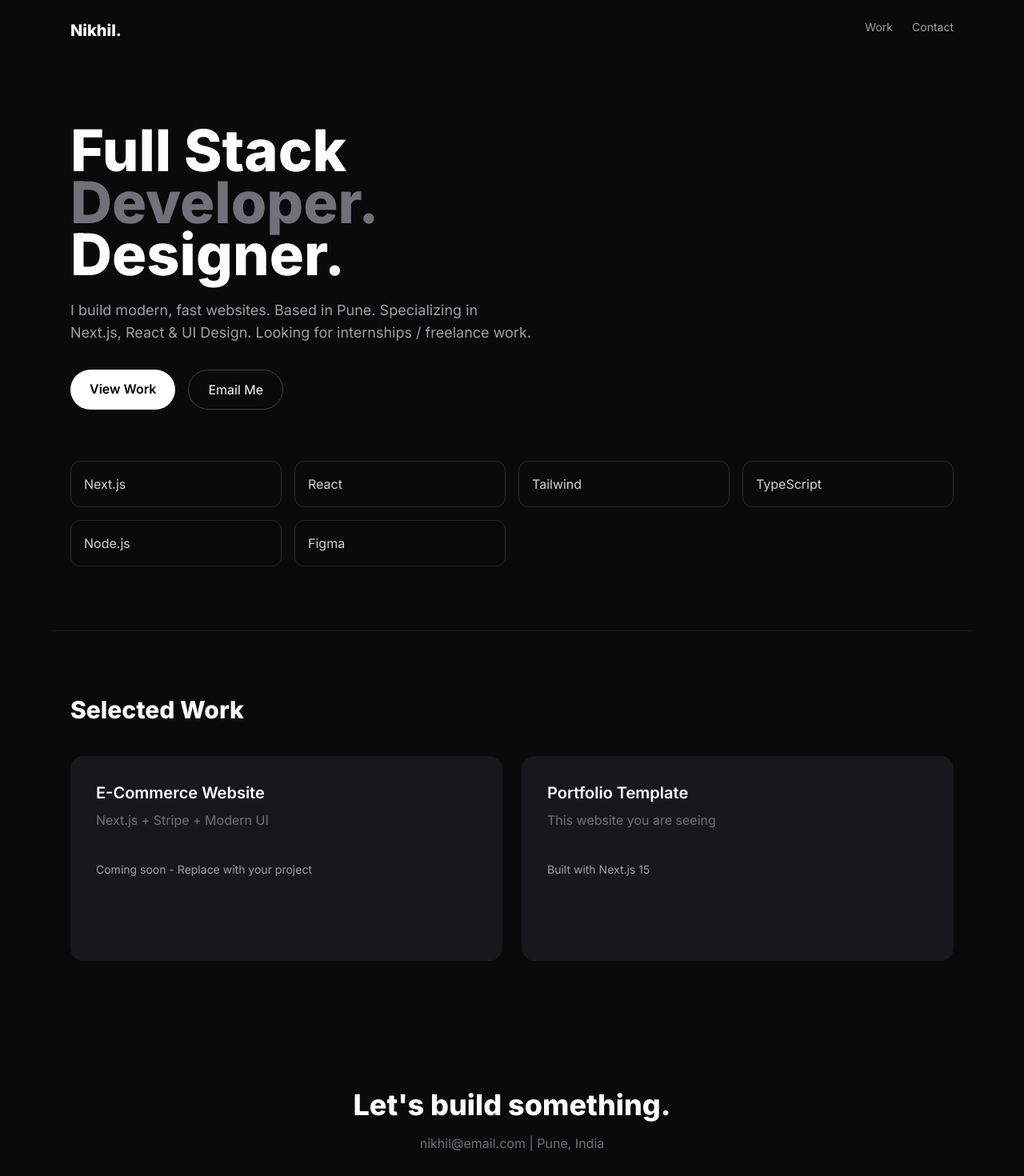
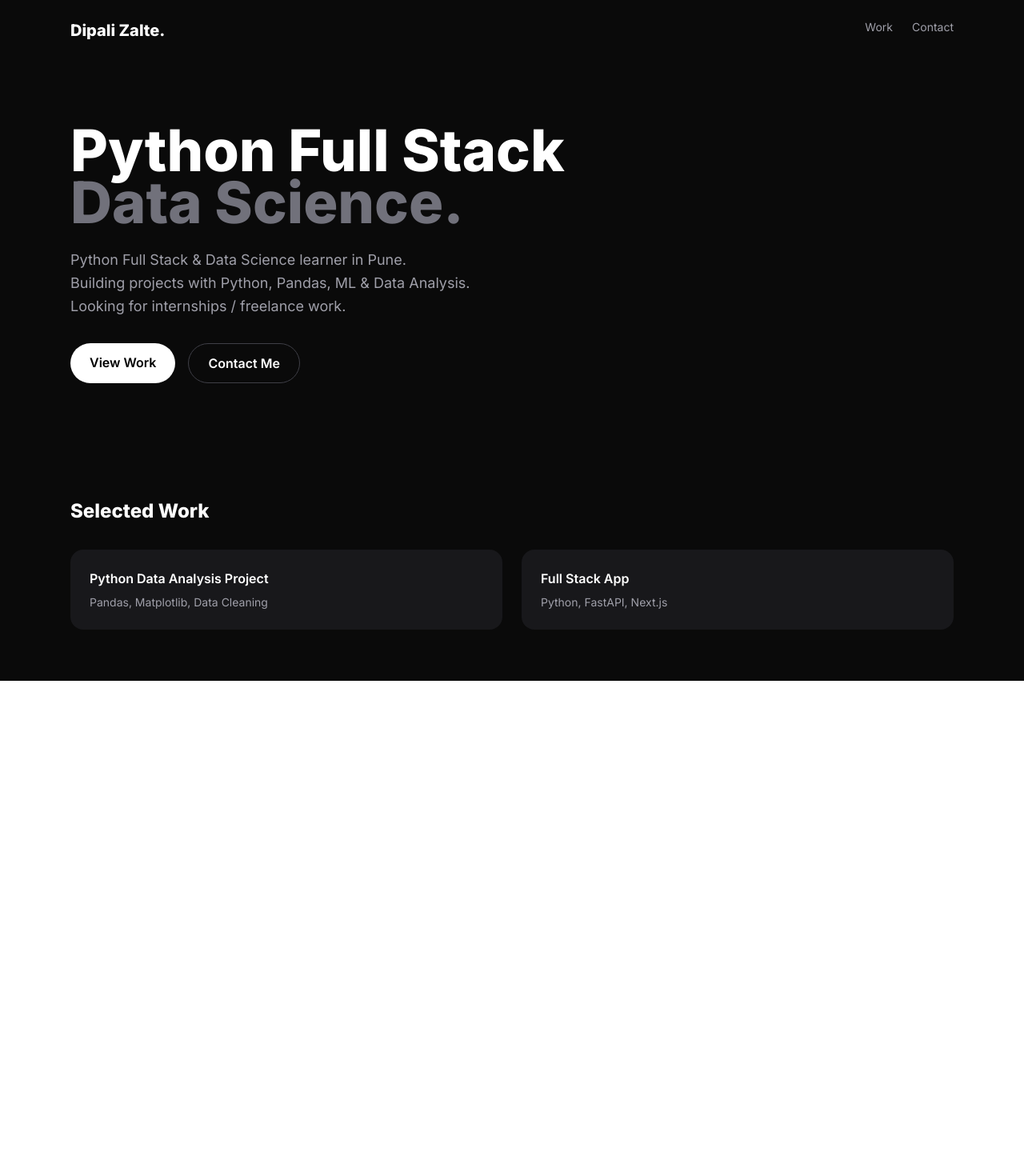
Before and after one commit to DipaliZalte123/pro-portfolio, a Next.js app: page / in a window 1280 px wide. Shown: the top 1470 px of the page at 80% size. After the commit the page ends 851 px from the top, so only its background shows below. Built offline with nearby package versions, Linux system fonts and the light colour scheme.

Commit message:
Update to Python Full Stack Data Science

```diff
--- a/src/app/page.tsx
+++ b/src/app/page.tsx
@@ -5,60 +5,49 @@ export default function Home() {
 
       {/* NAV */}
       <nav className="flex justify-between p-6 max-w-6xl mx-auto">
-        <b className="text-xl">Nikhil.</b>
+        <b className="text-xl">Dipali Zalte.</b>
         <div className="flex gap-6 text-sm text-zinc-400">
-          <a href="#work">Work</a><a href="#contact">Contact</a>
+          <a href="#work">Work</a>
+          <a href="#contact">Contact</a>
         </div>
       </nav>
 
-      {/* HERO */}
+      {/* HERO - Python Full Stack & Data Science */}
       <section className="max-w-6xl mx-auto px-6 py-20">
         <h1 className="text-5xl md:text-7xl font-extrabold leading-[0.9]">
-          Full Stack<br/>
-          <span className="text-zinc-500">Developer.</span><br/>
-          Designer.
+          Python Full Stack<br/>
+          <span className="text-zinc-500">Data Science.</span>
         </h1>
-        <p className="mt-6 max-w-xl text-zinc-400 text-lg">
-          I build modern, fast websites. Based in Pune.
-          Specializing in Next.js, React & UI Design.
+
+        <p className="mt-6 max-w-xl text-zinc-400 text-lg leading-relaxed">
+          Python Full Stack & Data Science learner in Pune.<br/>
+          Building projects with Python, Pandas, ML & Data Analysis.<br/>
           Looking for internships / freelance work.
         </p>
+
         <div className="mt-8 flex gap-4">
-          <a href="#work" className="bg-white text-black px-6 py-3 rounded-full font-semibold">View Work</a>
-          <a href="mailto:nikhil@email.com" className="border border-zinc-700 px-6 py-3 rounded-full">Email Me</a>
-        </div>
-
-        {/* SKILLS */}
-        <div className="mt-16 grid grid-cols-2 md:grid-cols-4 gap-4">
-          {["Next.js","React","Tailwind","TypeScript","Node.js","Figma"].map(s=>(
-            <div key={s} className="border border-zinc-800 p-4 rounded-xl text-zinc-300">{s}</div>
-          ))}
+          <a href="#work" className="bg-white text-black px-6 py-3 rounded-full font-semibold hover:bg-zinc-200">
+            View Work
+          </a>
+          <a href="#contact" className="border border-zinc-700 px-6 py-3 rounded-full font-semibold hover:bg-zinc-900">
+            Contact Me
+          </a>
         </div>
       </section>
 
       {/* WORK */}
-      <section id="work" className="max-w-6xl mx-auto px-6 py-20 border-t border-zinc-900">
-        <h2 className="text-3xl font-bold mb-10">Selected Work</h2>
+      <section id="work" className="max-w-6xl mx-auto px-6 py-16">
+        <h2 className="text-2xl font-bold mb-8">Selected Work</h2>
         <div className="grid md:grid-cols-2 gap-6">
-          <div className="bg-zinc-900 p-8 rounded-2xl h-64">
-            <h3 className="text-xl font-semibold">E-Commerce Website</h3>
-            <p className="text-zinc-500 mt-2">Next.js + Stripe + Modern UI</p>
-            <p className="mt-10 text-sm text-zinc-400">Coming soon - Replace with your project</p>
+          <div className="bg-zinc-900 p-6 rounded-2xl">
+            <h3 className="font-semibold">Python Data Analysis Project</h3>
+            <p className="text-sm text-zinc-400 mt-2">Pandas, Matplotlib, Data Cleaning</p>
           </div>
-          <div className="bg-zinc-900 p-8 rounded-2xl h-64">
-            <h3 className="text-xl font-semibold">Portfolio Template</h3>
-            <p className="text-zinc-500 mt-2">This website you are seeing</p>
-            <p className="mt-10 text-sm text-zinc-400">Built with Next.js 15</p>
+          <div className="bg-zinc-900 p-6 rounded-2xl">
+            <h3 className="font-semibold">Full Stack App</h3>
+            <p className="text-sm text-zinc-400 mt-2">Python, FastAPI, Next.js</p>
           </div>
         </div>
-      </section>
-
-      {/* CONTACT */}
-      <section id="contact" className="max-w-6xl mx-auto px-6 py-20 text-center">
-        <h2 className="text-4xl font-bold">Let's build something.</h2>
-        <p className="text-zinc-500 mt-4">nikhil@email.com | Pune, India</p>
-        <a href="mailto:nikhil@email.com" className="inline-block mt-8 bg-white text-black px-10 py-4 rounded-full font-bold text-lg">Contact Me</a>
-        <p className="mt-20 text-xs text-zinc-600">© 2026 Nikhil. Built with Next.js</p>
       </section>
     </main>
   );
```
